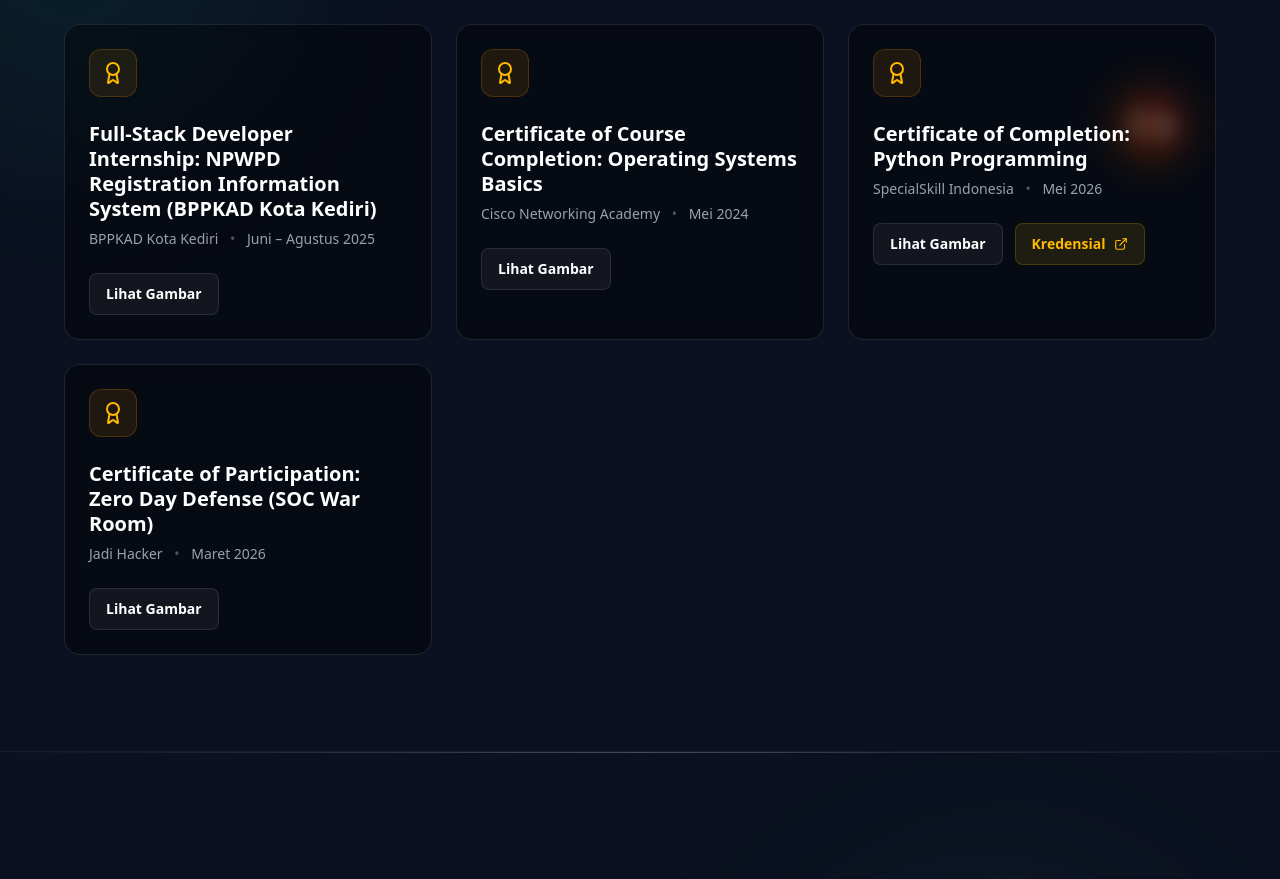
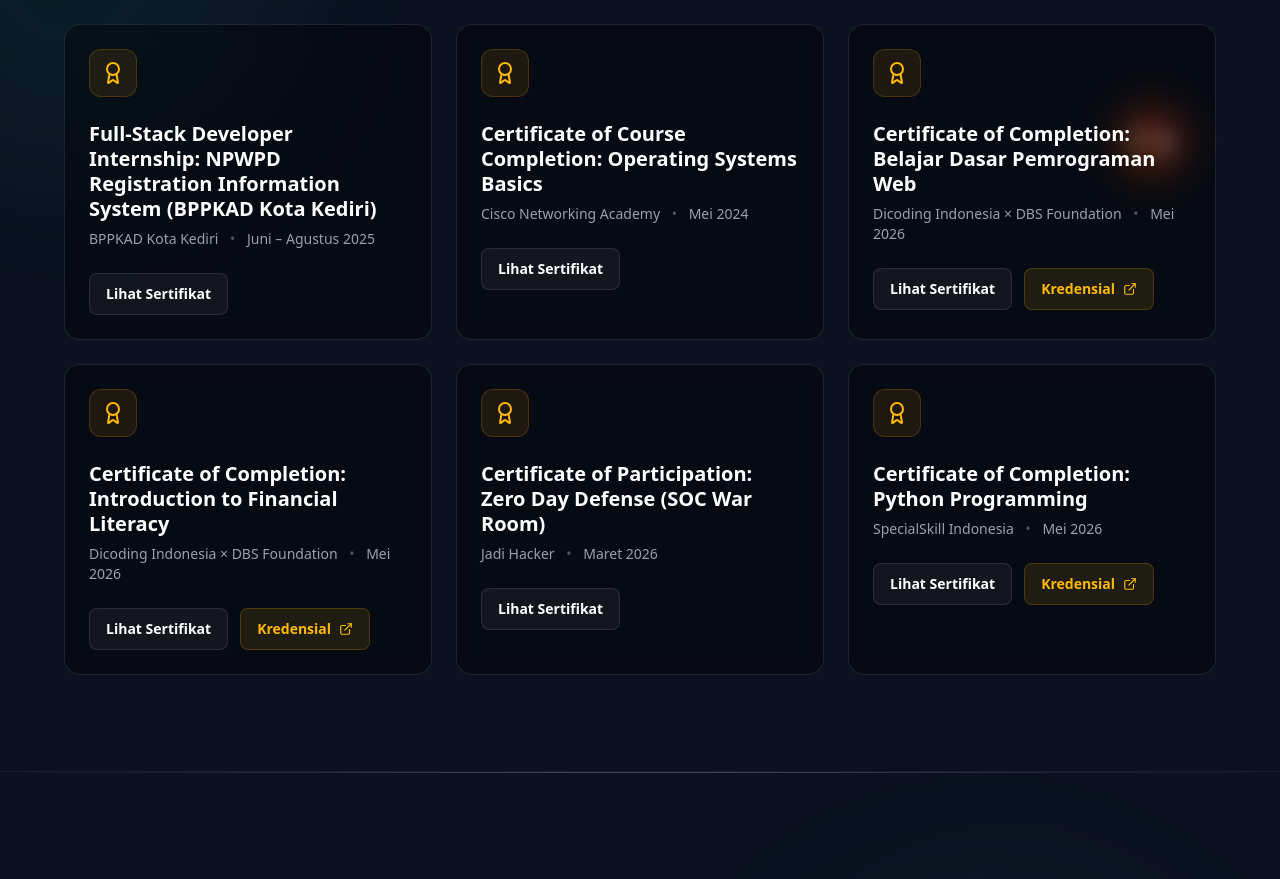
Before and after one commit to yaf7/Deyafa-Arsetya, a Next.js app: page / in a window 1280 px wide. Shown: the part 5500-6379 px from the top of the page. Built offline with nearby package versions, Linux system fonts and the light colour scheme.

Commit message:
penambahan-sertifikat

```diff
--- a/app/components/Certificates.tsx
+++ b/app/components/Certificates.tsx
@@ -20,11 +20,18 @@ const CERTIFICATES = [
     link: "#",
   },
   {
-    title: "Certificate of Completion: Python Programming",
-    issuer: "SpecialSkill Indonesia",
+    title: "Certificate of Completion: Belajar Dasar Pemrograman Web",
+    issuer: "Dicoding Indonesia × DBS Foundation",
     date: "Mei 2026",
-    image: "/sertifikat/sertifikat-specialskill.png",
-    link: "https://specialskill.id/certificate?cert_hash=4e7d3c57cf6b12bc",
+    image: "/sertifikat/Belajar-Dasar-Pemrograman-Web.pdf",
+    link: "https://www.dicoding.com/certificates/QLZ99G117Z5D",
+  },
+  {
+    title: "Certificate of Completion: Introduction to Financial Literacy",
+    issuer: "Dicoding Indonesia × DBS Foundation",
+    date: "Mei 2026",
+    image: "/sertifikat/Introduction-to-Financial-Literacy.pdf",
+    link: "https://www.dicoding.com/certificates/07Z67MLDJPQR",
   },
   {
     title: "Certificate of Participation: Zero Day Defense (SOC War Room)",
@@ -32,6 +39,13 @@ const CERTIFICATES = [
     date: "Maret 2026",
     image: "/sertifikat/(Bulk 2) sertifikat soc war room-25-1.png",
     link: "#",
+  },
+  {
+    title: "Certificate of Completion: Python Programming",
+    issuer: "SpecialSkill Indonesia",
+    date: "Mei 2026",
+    image: "/sertifikat/sertifikat-specialskill.png",
+    link: "https://specialskill.id/certificate?cert_hash=4e7d3c57cf6b12bc",
   }
 ];
 
@@ -95,7 +109,7 @@ export default function Certificates() {
                     className="text-xs md:text-sm font-bold text-white bg-white/5 border border-white/10 px-4 py-2.5 rounded-lg hover:bg-white/10 transition-all active:scale-95"
                     onClick={(e) => { e.stopPropagation(); setSelectedCert(cert.image); }}
                   >
-                    Lihat Gambar
+                    Lihat Sertifikat
                   </button>
                   {cert.link !== "#" && (
                     <a
@@ -142,8 +156,12 @@ export default function Certificates() {
               <X size={20} />
             </button>
             <div className="w-full rounded-xl overflow-hidden border border-white/10 shadow-[0_0_100px_rgba(245,158,11,0.15)] bg-black/50">
-              {/* Gunakan tag img standar atau div placeholder */}
-              <img src={selectedCert} alt="Sertifikat Detail" className="w-full h-auto object-contain min-h-[300px] max-h-[80vh] flex items-center justify-center bg-[#111] text-gray-500 italic" />
+              {/* Gunakan tag img standar, iframe untuk PDF, atau div placeholder */}
+              {selectedCert.endsWith(".pdf") ? (
+                <iframe src={selectedCert} className="w-full h-[80vh] min-h-[500px]" title="Sertifikat Detail" />
+              ) : (
+                <img src={selectedCert} alt="Sertifikat Detail" className="w-full h-auto object-contain min-h-[300px] max-h-[80vh] flex items-center justify-center bg-[#111] text-gray-500 italic" />
+              )}
             </div>
           </motion.div>
         </motion.div>
```
Also changed, not shown: 2 other files (tests, documents, lock files or other folders).
